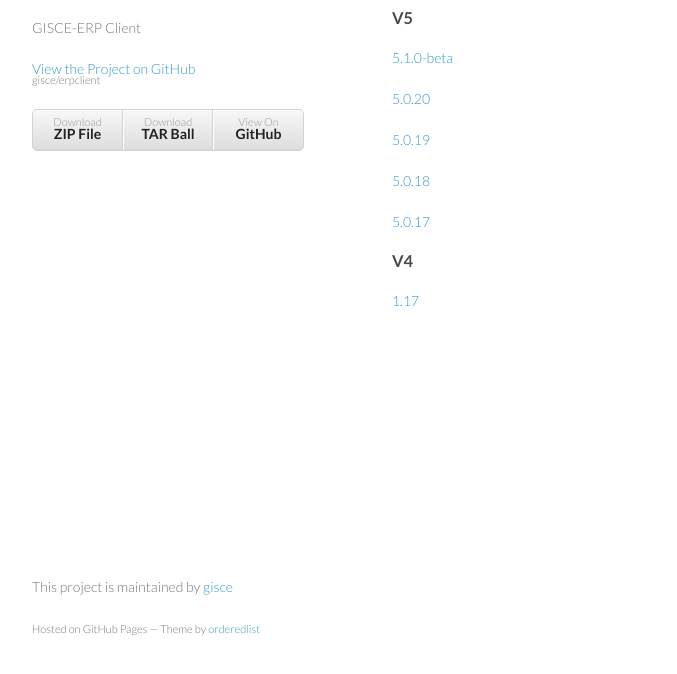
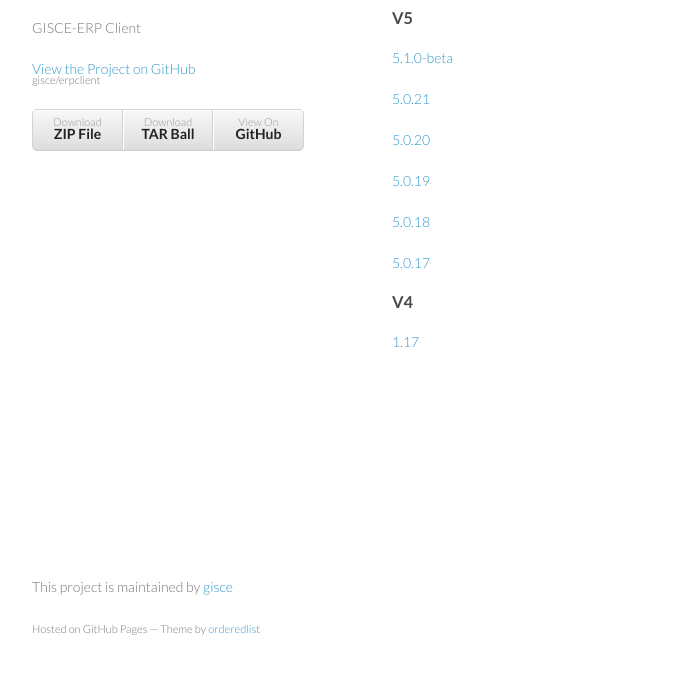
Before and after one commit to gisce/erpclient, a plain HTML site: page index.html in a window 1280 px wide. Shown: the part 92-766 px from the top of the page, without its empty margins (178-855 px from the left). Drawn offline with Linux system fonts and the light colour scheme.

Commit message:
Added 5.0.21

```diff
--- a/index.html
+++ b/index.html
@@ -33,6 +33,7 @@
 <h3>V5</h3>
 
 <p><a href="https://github.com/downloads/gisce/erpclient/openerp-client-setup-5.1.0-beta-gisce.exe">5.1.0-beta</a></p>
+<p><a href="http://www.gisce.net/eines/openerp-client-setup-5.0.21-gisce.exe">5.0.21</a></p>
 <p><a href="https://github.com/downloads/gisce/erpclient/openerp-client-setup-5.0.20-gisce.exe">5.0.20</a></p>
 <p><a href="https://github.com/downloads/gisce/erpclient/openerp-client-setup-5.0.19-gisce.exe">5.0.19</a></p>
 <p><a href="https://github.com/downloads/gisce/erpclient/openerp-client-setup-5.0.18-gisce.exe">5.0.18</a></p>
```
